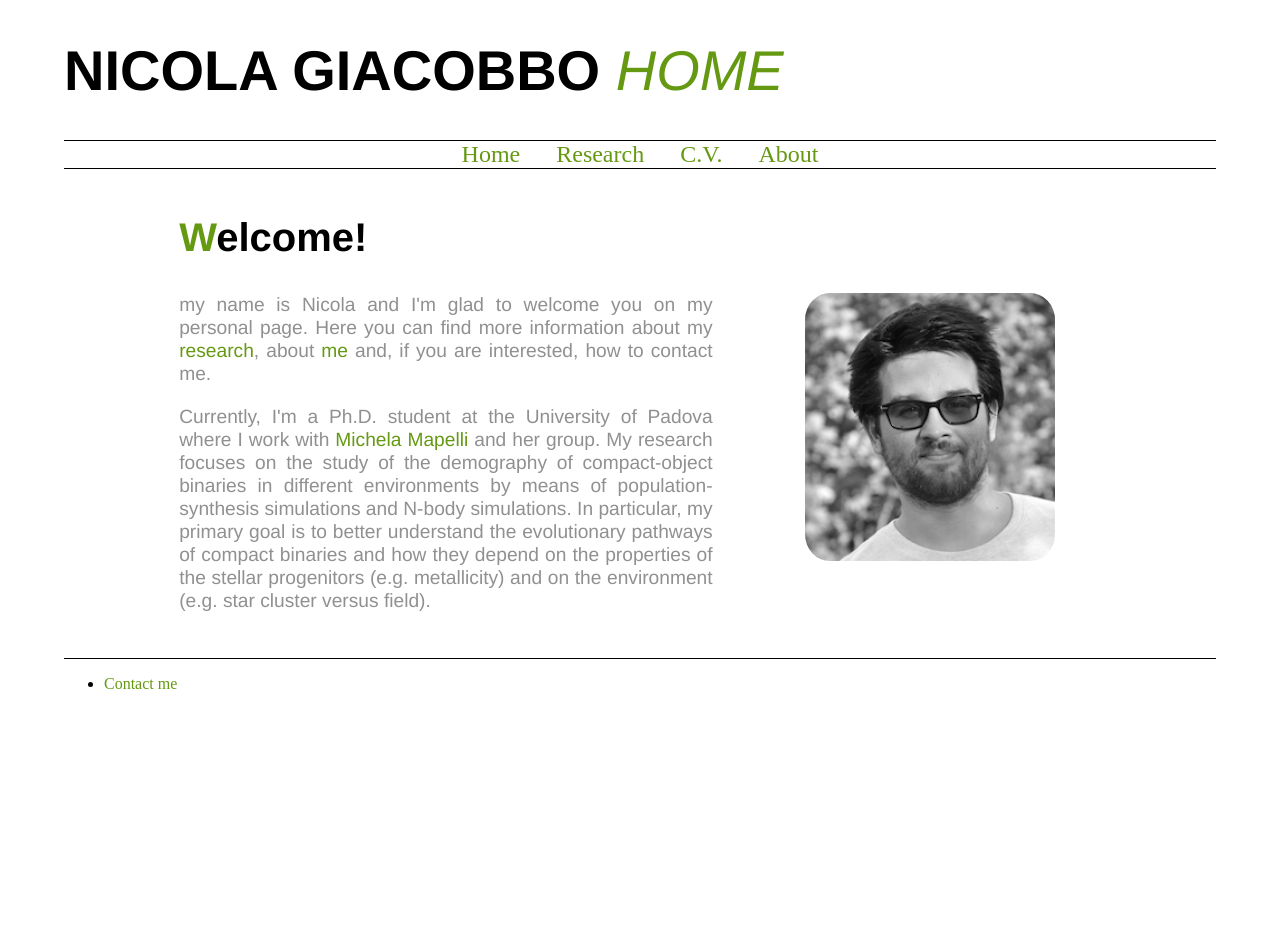
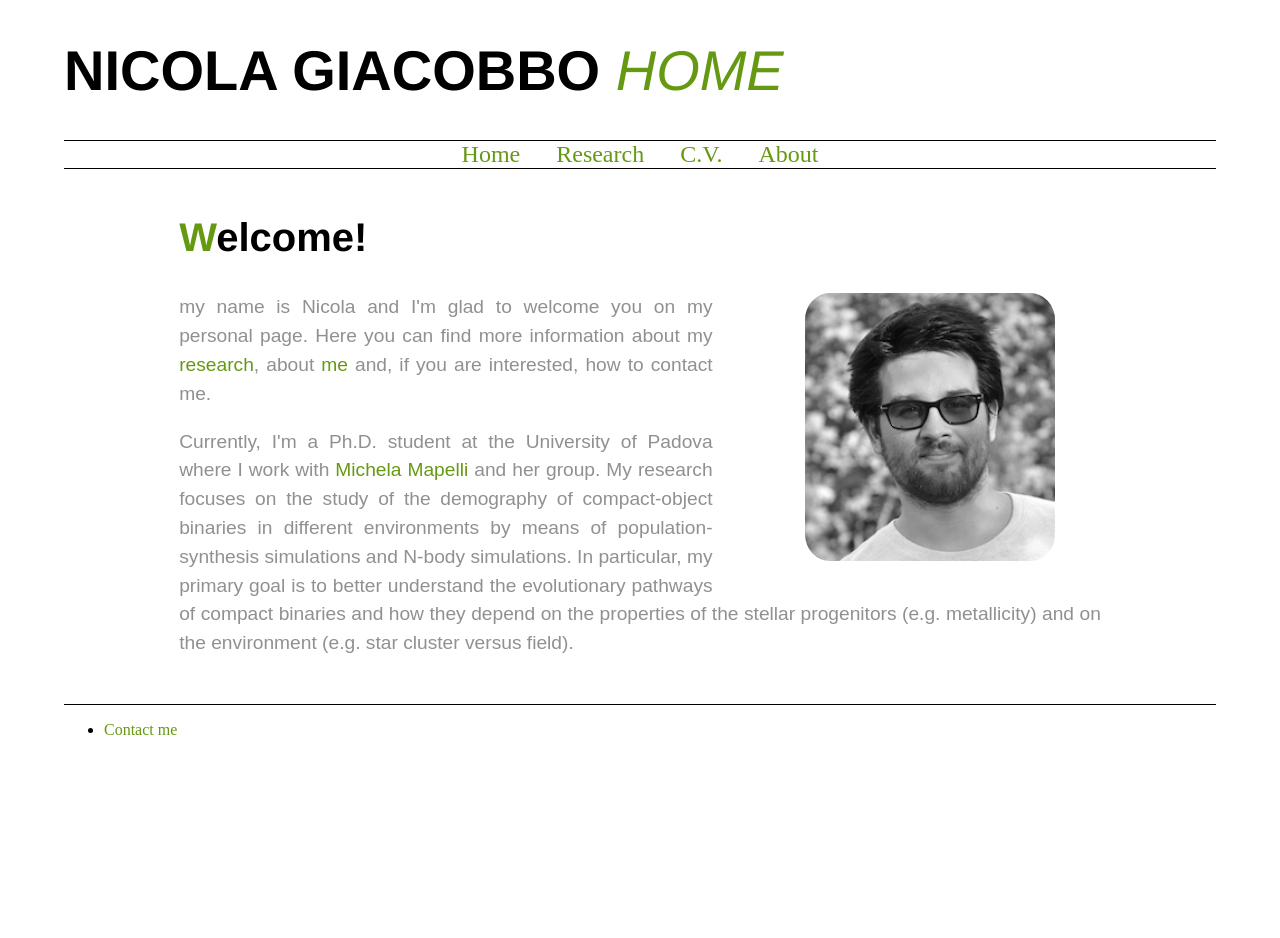
Before and after one commit to GiacobboNicola/giacobbonicola.github.io, a Jekyll site: the page built from index.html, in a window 1280 px wide. Built offline with Jekyll 4.4.1, drawn with Linux system fonts in a browser that asks for light colours.

Commit message:
small changes

```diff
--- a/css/main.css
+++ b/css/main.css
@@ -51,8 +51,8 @@
 
 p {
     font-size: 1.2em;
-    line-height: 1.2em;
-    font-family:'Helvetica', 'Arial', 'Sans-Serif';
+    line-height: 1.5em;
+    font-family: 'Arial', 'Sans-Serif';
     color: rgba(128, 128, 128, 0.87);
 }
 footer {
```
